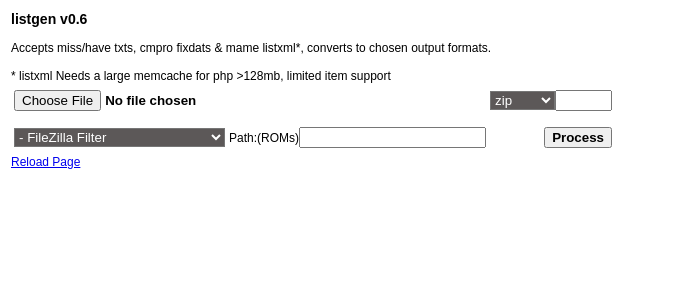
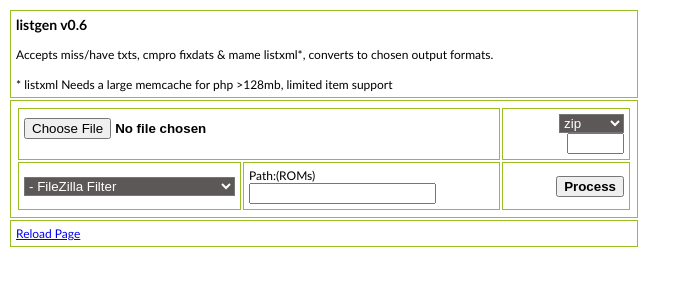
Before and after one commit to sairuk/sairuk-misc, a PHP site: page / in a window 1280 px wide. Shown: the top 300 px of the page, without its empty margins (0-691 px from the left). Run offline with PHP 8.4, Linux system fonts and the light colour scheme; data that the repository does not hold is empty.

Commit message:
updated stylesheet

```diff
--- a/php/listgen/style.css
+++ b/php/listgen/style.css
@@ -8,7 +8,9 @@ body
 td
 {
 	font-size:12px;
-	font-family: arial;
+	font-family:"Trebuchet MS", Arial, Helvetica, sans-serif;
+	padding: 5px;
+	border:1px solid #98bf21;
 }
 select
 {
@@ -19,7 +21,3 @@ input
 {
 	font-weight: bold;
 }
-td
-{
-	cell-padding: 5px;
-}
```
